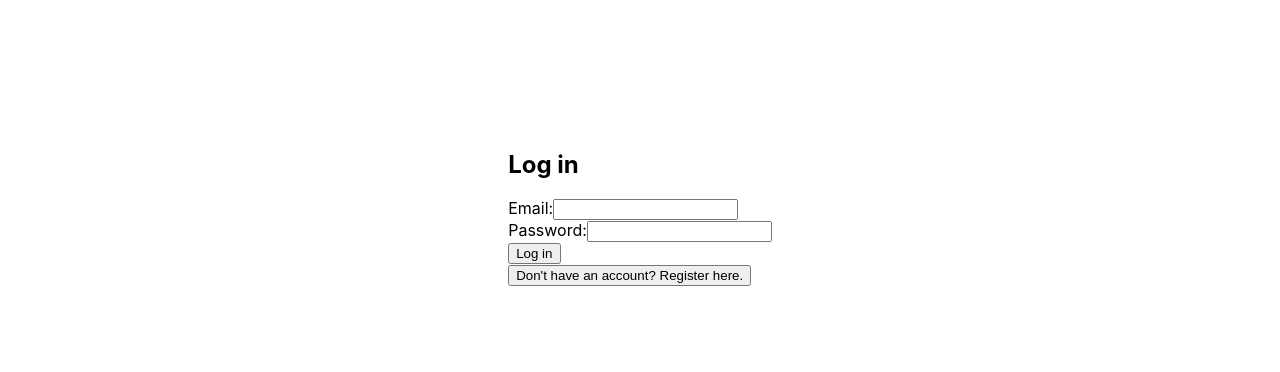
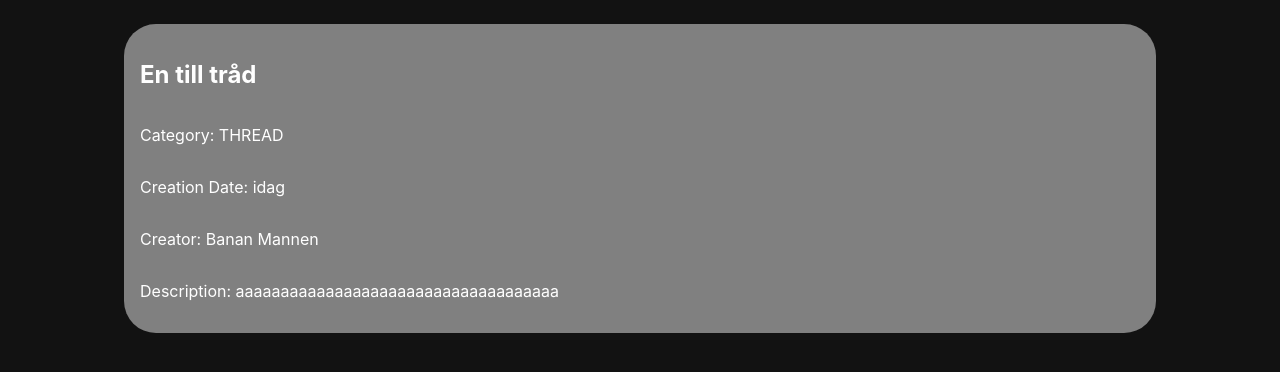
Before and after one commit to DVNOWEB/ForumProject, a React (Create React App) app: page / in a window 1280 px wide. Shown: the top 372 px of the page. Built offline with nearby package versions, Linux system fonts and the light colour scheme.

Commit message:
Generating Manually added threads

```diff
--- a/src/App.tsx
+++ b/src/App.tsx
@@ -1,14 +1,17 @@
 import React from 'react';
 import '../src/styles/App.css';
+import '../src/styles/Thread.css';
+import '../src/styles/TreadListView.css';
 import AuthForm from './components/AuthForm'
-import './styles/App.css';
+
+import ThreadListView from './components/ThreadListView';
 
 
 
 function App() {
   return (
-    <div className="App">
-      <AuthForm />
+    <div className="ThreadListContainer">
+      <ThreadListView />
     </div>
   );
 }
--- /dev/null
+++ b/src/components/Thread.tsx
@@ -0,0 +1,19 @@
+import React from 'react';
+
+interface ThreadProps {
+  thread: Thread;
+}
+
+function Thread({ thread }: ThreadProps) {
+  return (
+    <div className='threadContainer'>
+      <h2>{thread.title}</h2>
+      <p>Category: {thread.category}</p>
+      <p>Creation Date: {thread.creationDate}</p>
+      <p>Creator: {thread.creator.name}</p>
+      <p>Description: {thread.description}</p>
+    </div>
+  );
+};
+
+export default Thread;
--- a/src/components/ThreadListView.tsx
+++ b/src/components/ThreadListView.tsx
@@ -1,9 +1,64 @@
-import React from 'react'
+import React, { useEffect, useState } from 'react';
+import Thread from './Thread';
 
-const ThreadListView = () => {
-  return (
-    <div>ThreadListView</div>
-  )
+// Function to save a thread to localStorage
+function saveThreadToLocalStorage(threadData: Thread | QNAThread) {
+  try {
+    // Retrieve existing thread data from localStorage
+    const existingData = localStorage.getItem('threads');
+    const existingThreads = existingData ? JSON.parse(existingData) : [];
+
+    // Add the new thread to the existing threads
+    existingThreads.push(threadData);
+
+    // Save the updated threads to localStorage
+    localStorage.setItem('threads', JSON.stringify(existingThreads));
+  } catch (error) {
+    // Handle errors (e.g., localStorage is full, data is too large)
+    console.error('Error saving thread to localStorage:', error);
+  }
 }
 
-export default ThreadListView
+const newThread: Thread = {
+  id: 2,
+  title: 'En till tråd',
+  category: 'THREAD',
+  creationDate: 'idag',
+  description: 'aaaaaaaaaaaaaaaaaaaaaaaaaaaaaaaaaaaa',
+  creator: {
+    id: 3,
+    name: 'Banan Mannen',
+    userName: 'Banana',
+  },
+};
+
+saveThreadToLocalStorage(newThread);
+//--------------------------------------------------------------------------------------------------
+function ThreadListView() {
+
+const [threads, setThreads] = useState<(Thread)[]>([])
+
+useEffect(() => {
+  const fetchData = async () => {
+    const threadData = localStorage.getItem('threads')
+    if(threadData) {
+      const parsedThreads = JSON.parse(threadData)
+      setThreads(parsedThreads)
+    }
+  }
+
+  fetchData()
+}, [])
+
+
+
+  return (
+    <div >
+      {threads.map((thread) => (
+        <Thread key={thread.id} thread={thread} />
+      ))}
+    </div>
+  );
+}
+
+export default ThreadListView;
--- a/src/styles/App.css
+++ b/src/styles/App.css
@@ -0,0 +1 @@
+html{color-scheme: dark;}
--- /dev/null
+++ b/src/styles/Thread.css
@@ -0,0 +1,11 @@
+
+.threadContainer{
+    width: 1000px;
+    display: flex;
+    flex-direction: column;
+    background-color: grey;
+    border-radius: 2rem;
+    padding: 1rem;
+    margin: 1rem;
+
+}
--- /dev/null
+++ b/src/styles/TreadListView.css
@@ -0,0 +1,6 @@
+.ThreadListContainer{
+    display: flex;
+    flex-direction: column;
+    align-items: center;
+
+}
```
Also changed, not shown: src/styles/ThreadListView.css (deleted).
